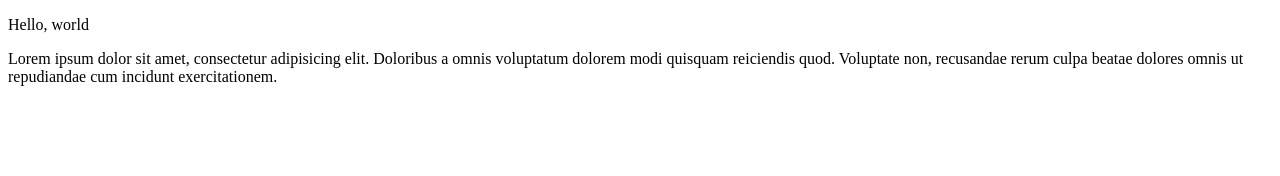
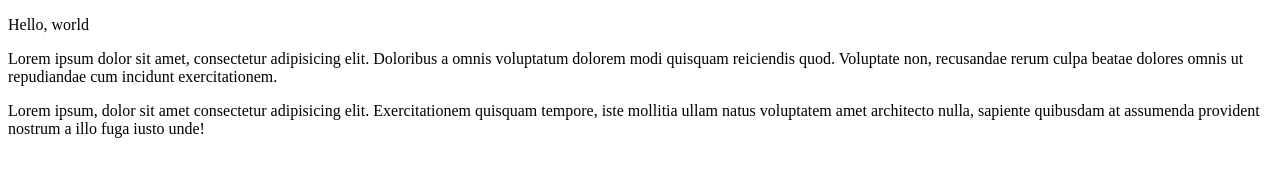
Before and after one commit to Nintendoking01/test-project, a plain HTML site: page src/index.html in a window 1280 px wide. Drawn offline with Linux system fonts and the light colour scheme.

Commit message:
next commit

```diff
--- a/src/index.html
+++ b/src/index.html
@@ -12,6 +12,9 @@
     <p>Lorem ipsum dolor sit amet, consectetur adipisicing elit. Doloribus a omnis voluptatum dolorem modi quisquam
         reiciendis quod. Voluptate non, recusandae rerum culpa beatae dolores omnis ut repudiandae cum incidunt
         exercitationem.</p>
+    <p>Lorem ipsum, dolor sit amet consectetur adipisicing elit. Exercitationem quisquam tempore, iste mollitia ullam
+        natus voluptatem amet architecto nulla, sapiente quibusdam at assumenda provident nostrum a illo fuga iusto
+        unde!</p>
     <script src="js/script.js"></script>
 </body>
 
```
